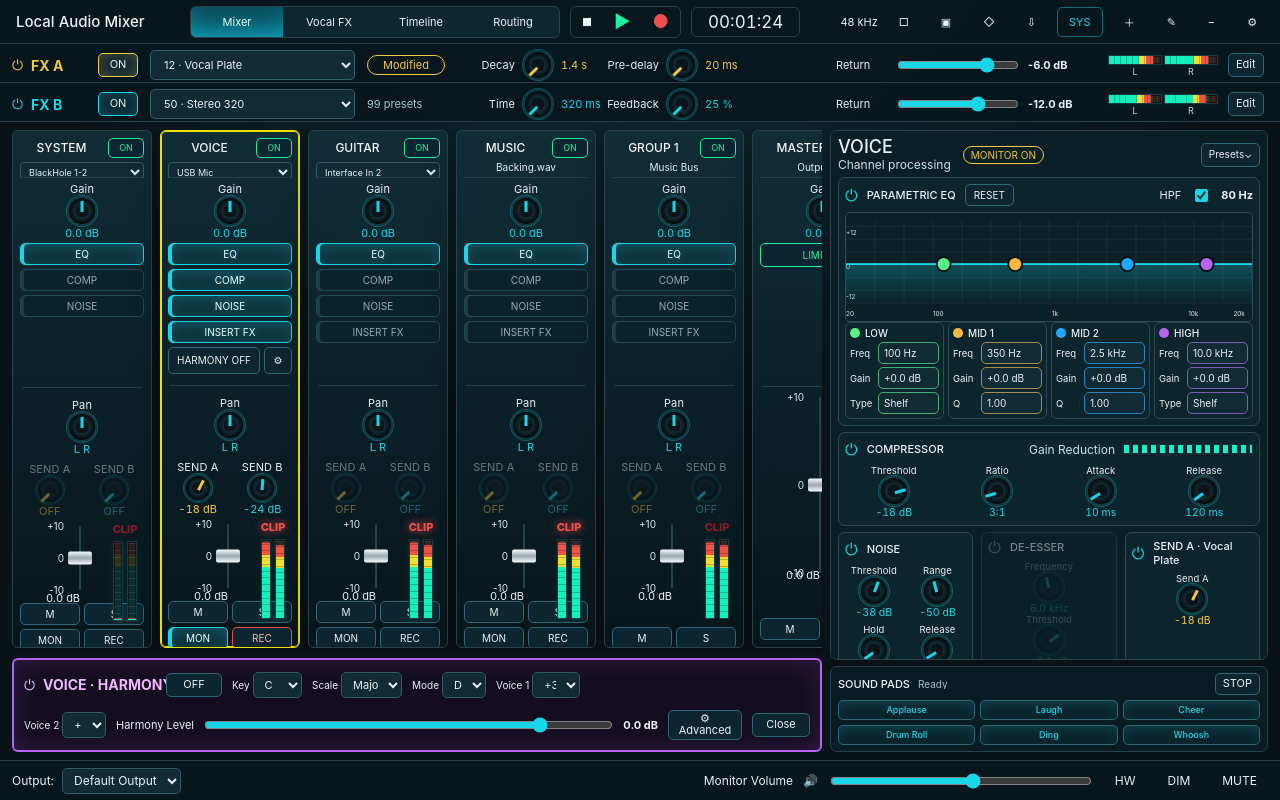
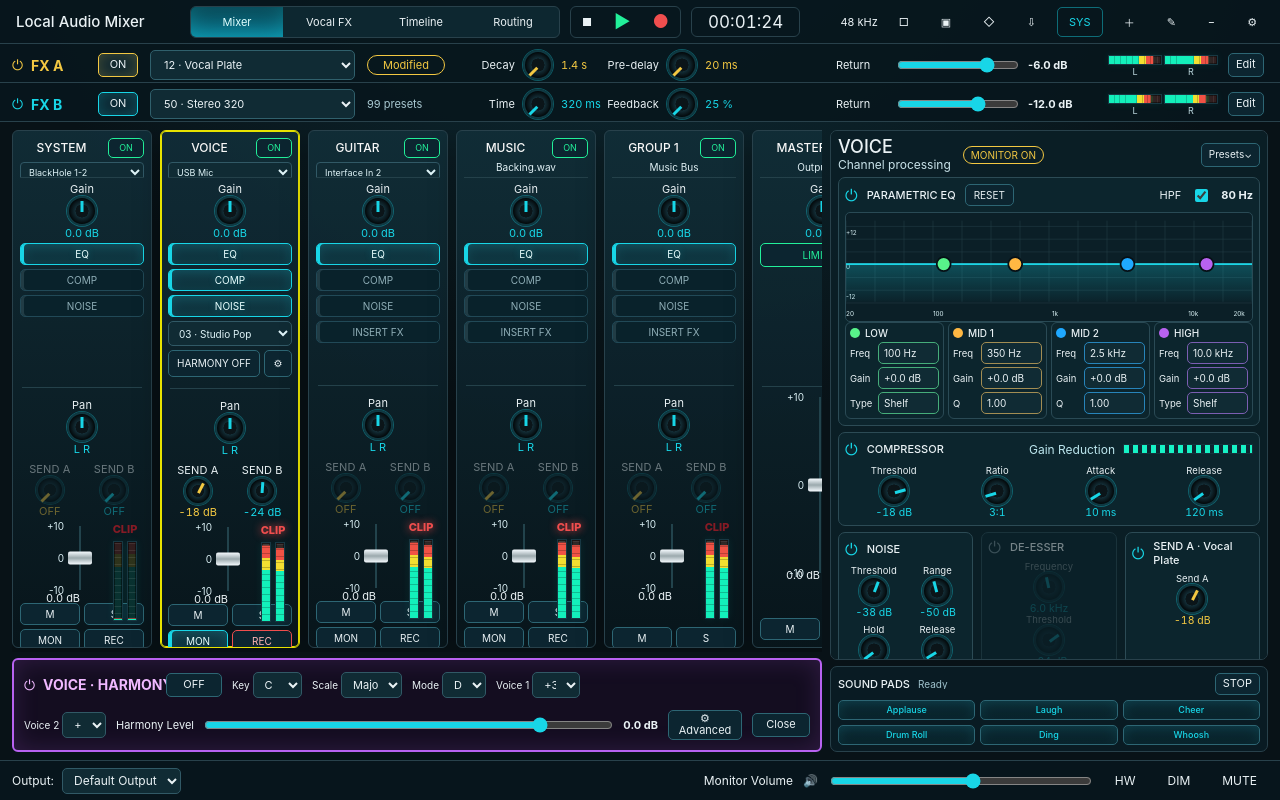
Before and after one commit to maydekil/digital-mixer-audio, a React (Vite) app: page / in a window 1280 px wide. Built offline with nearby package versions, Linux system fonts and the light colour scheme.

Commit message:
Add voice preset selector to channel strip

```diff
--- a/apps/desktop/src/features/mixer/MixerPage.tsx
+++ b/apps/desktop/src/features/mixer/MixerPage.tsx
@@ -570,6 +570,8 @@ export function MixerPage() {
           <ChannelBank
             channels={displayChannels}
             sourceOptions={sourceOptions}
+            vocalFxPresetId={snapshot.vocalFx.activePresetId}
+            vocalFxPresets={snapshot.vocalFx.presets}
             onSelect={(id) => refresh(() => adapter.selectChannel(id))}
             onEnabled={(id, enabled) => {
               const nextSnapshot = refresh(() => adapter.setChannelEnabled(id, enabled));
@@ -604,6 +606,14 @@ export function MixerPage() {
                 });
                 setVocalFxOpen(true);
               }
+            }}
+            onVocalFxPreset={(id, presetId) => {
+              const enabled = presetId !== "default";
+              refreshLiveProcessing(() => {
+                adapter.selectChannel(id);
+                adapter.setChannelProcessor(id, "insertFx", enabled);
+                if (enabled) adapter.applyVocalFxPreset(presetId);
+              });
             }}
             onClipReset={(id) => refresh(() => adapter.resetClip(id))}
             onHarmonyToggle={() => void setHarmonyEnabled(!adapter.getSnapshot().harmony.enabled)}
--- a/apps/desktop/src/features/mixer/components/ChannelBank.tsx
+++ b/apps/desktop/src/features/mixer/components/ChannelBank.tsx
@@ -1,9 +1,11 @@
-import type { ChannelState, ProcessorId } from "../../../adapters/MixerControlPort";
+import type { ChannelState, ProcessorId, VocalFxPreset } from "../../../adapters/MixerControlPort";
 import { ChannelStrip } from "./ChannelStrip";
 
 interface ChannelBankProps {
   channels: ChannelState[];
   sourceOptions: Record<string, Array<{ value: string; label: string }>>;
+  vocalFxPresetId: string;
+  vocalFxPresets: VocalFxPreset[];
   onSelect(channelId: string): void;
   onEnabled(channelId: string, enabled: boolean): void;
   onSource(channelId: string, source: string): void;
@@ -16,12 +18,13 @@ interface ChannelBankProps {
   onMonitor(channelId: string, monitor: boolean): void;
   onRecordArm(channelId: string, armed: boolean): void;
   onProcessor(channelId: string, processorId: ProcessorId, enabled: boolean): void;
+  onVocalFxPreset(channelId: string, presetId: string): void;
   onClipReset(channelId: string): void;
   onHarmonyToggle(): void;
   onHarmonySettings(channelId: string): void;
 }
 
-export function ChannelBank({ channels, sourceOptions, onSelect, onEnabled, onSource, onTrim, onPan, onFader, onSend, onMute, onSolo, onMonitor, onRecordArm, onProcessor, onClipReset, onHarmonyToggle, onHarmonySettings }: ChannelBankProps) {
+export function ChannelBank({ channels, sourceOptions, vocalFxPresetId, vocalFxPresets, onSelect, onEnabled, onSource, onTrim, onPan, onFader, onSend, onMute, onSolo, onMonitor, onRecordArm, onProcessor, onVocalFxPreset, onClipReset, onHarmonyToggle, onHarmonySettings }: ChannelBankProps) {
   return (
     <section className="channel-bank">
       {channels.map((channel) => (
@@ -29,6 +32,8 @@ export function ChannelBank({ channels, sourceOptions, onSelect, onEnabled, onSo
           key={channel.id}
           channel={channel}
           sourceOptions={sourceOptions[channel.id] ?? []}
+          vocalFxPresetId={vocalFxPresetId}
+          vocalFxPresets={vocalFxPresets}
           onSelect={() => onSelect(channel.id)}
           onEnabled={(enabled) => onEnabled(channel.id, enabled)}
           onSource={(source) => onSource(channel.id, source)}
@@ -41,6 +46,7 @@ export function ChannelBank({ channels, sourceOptions, onSelect, onEnabled, onSo
           onMonitor={(monitor) => onMonitor(channel.id, monitor)}
           onRecordArm={(armed) => onRecordArm(channel.id, armed)}
           onProcessor={(processorId, enabled) => onProcessor(channel.id, processorId, enabled)}
+          onVocalFxPreset={(presetId) => onVocalFxPreset(channel.id, presetId)}
           onClipReset={() => onClipReset(channel.id)}
           onHarmonyToggle={onHarmonyToggle}
           onHarmonySettings={() => onHarmonySettings(channel.id)}
--- a/apps/desktop/src/features/mixer/components/ChannelStrip.tsx
+++ b/apps/desktop/src/features/mixer/components/ChannelStrip.tsx
@@ -1,4 +1,4 @@
-import type { ChannelState, FxUnitId, ProcessorId } from "../../../adapters/MixerControlPort";
+import type { ChannelState, FxUnitId, ProcessorId, VocalFxPreset } from "../../../adapters/MixerControlPort";
 import { ClipIndicator } from "../../../components/audio/ClipIndicator";
 import { LevelMeter } from "../../../components/audio/LevelMeter";
 import { RotaryKnob } from "../../../components/audio/RotaryKnob";
@@ -8,6 +8,8 @@ import { Button } from "../../../components/ui/Button";
 interface ChannelStripProps {
   channel: ChannelState;
   sourceOptions: Array<{ value: string; label: string }>;
+  vocalFxPresetId: string;
+  vocalFxPresets: VocalFxPreset[];
   onSelect(): void;
   onEnabled(enabled: boolean): void;
   onSource(source: string): void;
@@ -20,12 +22,13 @@ interface ChannelStripProps {
   onMonitor(monitor: boolean): void;
   onRecordArm(armed: boolean): void;
   onProcessor(processorId: ProcessorId, enabled: boolean): void;
+  onVocalFxPreset(presetId: string): void;
   onClipReset(): void;
   onHarmonyToggle?(): void;
   onHarmonySettings?(): void;
 }
 
-export function ChannelStrip({ channel, sourceOptions, onSelect, onEnabled, onSource, onTrim, onPan, onFader, onSend, onMute, onSolo, onMonitor, onRecordArm, onProcessor, onClipReset, onHarmonyToggle, onHarmonySettings }: ChannelStripProps) {
+export function ChannelStrip({ channel, sourceOptions, vocalFxPresetId, vocalFxPresets, onSelect, onEnabled, onSource, onTrim, onPan, onFader, onSend, onMute, onSolo, onMonitor, onRecordArm, onProcessor, onVocalFxPreset, onClipReset, onHarmonyToggle, onHarmonySettings }: ChannelStripProps) {
   const isMaster = channel.kind === "master";
   const isGroup = channel.kind === "group";
   const meter = channel.enabled ? channel.meter : { left: -60, right: -60, clip: false };
@@ -44,7 +47,7 @@ export function ChannelStrip({ channel, sourceOptions, onSelect, onEnabled, onSo
         ) : <span>{channel.source}</span>}
       </header>
       <RotaryKnob label="Gain" value={`${channel.trimDb.toFixed(1)} dB`} numericValue={channel.trimDb} min={-24} max={24} step={0.5} onChange={onTrim} />
-      {isMaster ? <MasterUpperControls /> : <ProcessingButtons channel={channel} onProcessor={onProcessor} />}
+      {isMaster ? <MasterUpperControls /> : <ProcessingButtons channel={channel} vocalFxPresetId={vocalFxPresetId} vocalFxPresets={vocalFxPresets} onProcessor={onProcessor} onVocalFxPreset={onVocalFxPreset} />}
       {channel.harmonyVisible ? (
         <div className="harmony-shortcut">
           <Button tone="violet" active={channel.harmonyEnabled} onClick={onHarmonyToggle}>HARMONY {channel.harmonyEnabled ? "ON" : "OFF"}</Button>
@@ -71,13 +74,19 @@ export function ChannelStrip({ channel, sourceOptions, onSelect, onEnabled, onSo
   );
 }
 
-function ProcessingButtons({ channel, onProcessor }: { channel: ChannelState; onProcessor(processorId: ProcessorId, enabled: boolean): void }) {
+function ProcessingButtons({ channel, vocalFxPresetId, vocalFxPresets, onProcessor, onVocalFxPreset }: {
+  channel: ChannelState;
+  vocalFxPresetId: string;
+  vocalFxPresets: VocalFxPreset[];
+  onProcessor(processorId: ProcessorId, enabled: boolean): void;
+  onVocalFxPreset(presetId: string): void;
+}) {
   const buttons: Array<{ id: ProcessorId; label: string }> = [
     { id: "eq", label: "EQ" },
     { id: "comp", label: "COMP" },
     { id: "noise", label: "NOISE" }
   ];
-  if (channel.role !== "system") buttons.push({ id: "insertFx", label: "INSERT FX" });
+  if (channel.role !== "system" && channel.role !== "vocal") buttons.push({ id: "insertFx", label: "INSERT FX" });
 
   return (
     <div className="processing-buttons">
@@ -86,6 +95,18 @@ function ProcessingButtons({ channel, onProcessor }: { channel: ChannelState; on
           {button.label}
         </Button>
       ))}
+      {channel.role === "vocal" ? (
+        <select
+          className="channel-insert-preset"
+          value={channel.processing.insertFx ? vocalFxPresetId : "default"}
+          onChange={(event) => onVocalFxPreset(event.target.value)}
+          onClick={(event) => event.stopPropagation()}
+          aria-label="Voice preset"
+        >
+          <option value="default">Default</option>
+          {vocalFxPresets.map((preset) => <option key={preset.id} value={preset.id}>{preset.name}</option>)}
+        </select>
+      ) : null}
       {channel.role === "system" ? <div className="processor-slot-placeholder" aria-hidden="true" /> : null}
     </div>
   );
--- a/apps/desktop/src/styles/app.css
+++ b/apps/desktop/src/styles/app.css
@@ -80,6 +80,8 @@
 .processing-buttons { display: grid; gap: 5px; }
 .processing-buttons .ui-button:not(.is-active) { color: #8faeb7; border-color: #214957; background: #09222b; box-shadow: inset 3px 0 0 rgba(95, 126, 137, 0.28); }
 .processing-buttons .ui-button.is-active { text-shadow: 0 0 7px rgba(24, 214, 231, 0.36); }
+.channel-insert-preset { width: 100%; min-width: 0; min-height: 25px; color: #dff4f8; background: #102b34; border: 1px solid #315966; border-radius: 5px; padding: 0 6px; font-size: 10px; font-weight: 420; }
+.channel-insert-preset:focus { outline: 1px solid var(--cyan); outline-offset: 1px; }
 .processor-slot-placeholder { min-height: 24px; visibility: hidden; }
 .master-upper { display: grid; grid-template-rows: 24px 1fr; gap: 4px; min-height: 140px; }
 .master-upper-spacer { min-height: 101px; }
```
Also changed, not shown: tests/ui/visual.visual.ts (+4 -0 lines), 3 other files (tests, documents, lock files or other folders).
